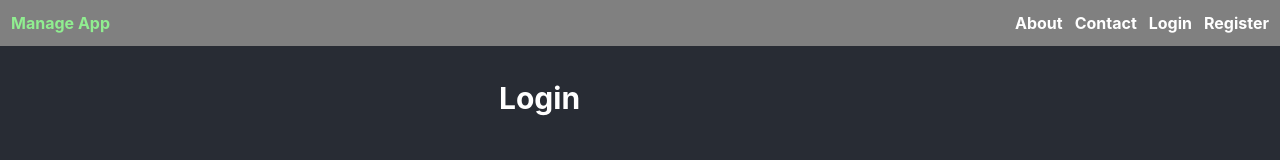
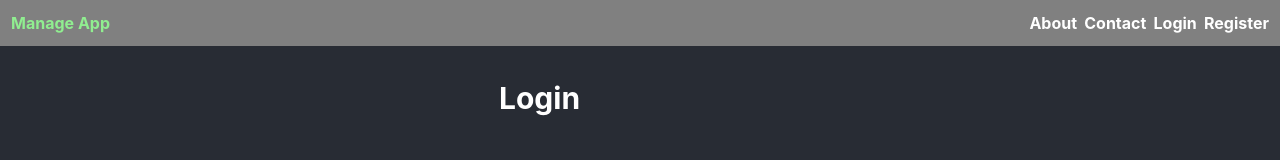
Before and after one commit to sunilverma11/manage-app, a React (Create React App) app in the folder frontend/: page /login in a window 1280 px wide. Shown: the top 160 px of the page. Built offline with nearby package versions, Linux system fonts and the light colour scheme; no server answers.

Commit message:
code refectoring

```diff
--- a/frontend/src/components/Navbar.jsx
+++ b/frontend/src/components/Navbar.jsx
@@ -25,7 +25,7 @@ const Navbar = ()=>{
         width:'100%',color:'white',border:'1px solid gray',backgroundColor:'gray',
         padding:'10px 10px',textAlign:'center',zIndex:'1',alignItems:'center'}}>
           <Text style={{fontWeight:'bolder', color:'lightgreen'}}>Manage App</Text>
-          <Text style={{display:'flex', gap:'.75rem',fontWeight:'bold'}}>
+          <Text style={{display:'flex', gap:'.45rem',fontWeight:'bold'}}>
             <Link to="/about">About</Link>
             <Link to="/contact">Contact</Link>
           {!statusTab?<><Link to="/login">Login</Link>
```
